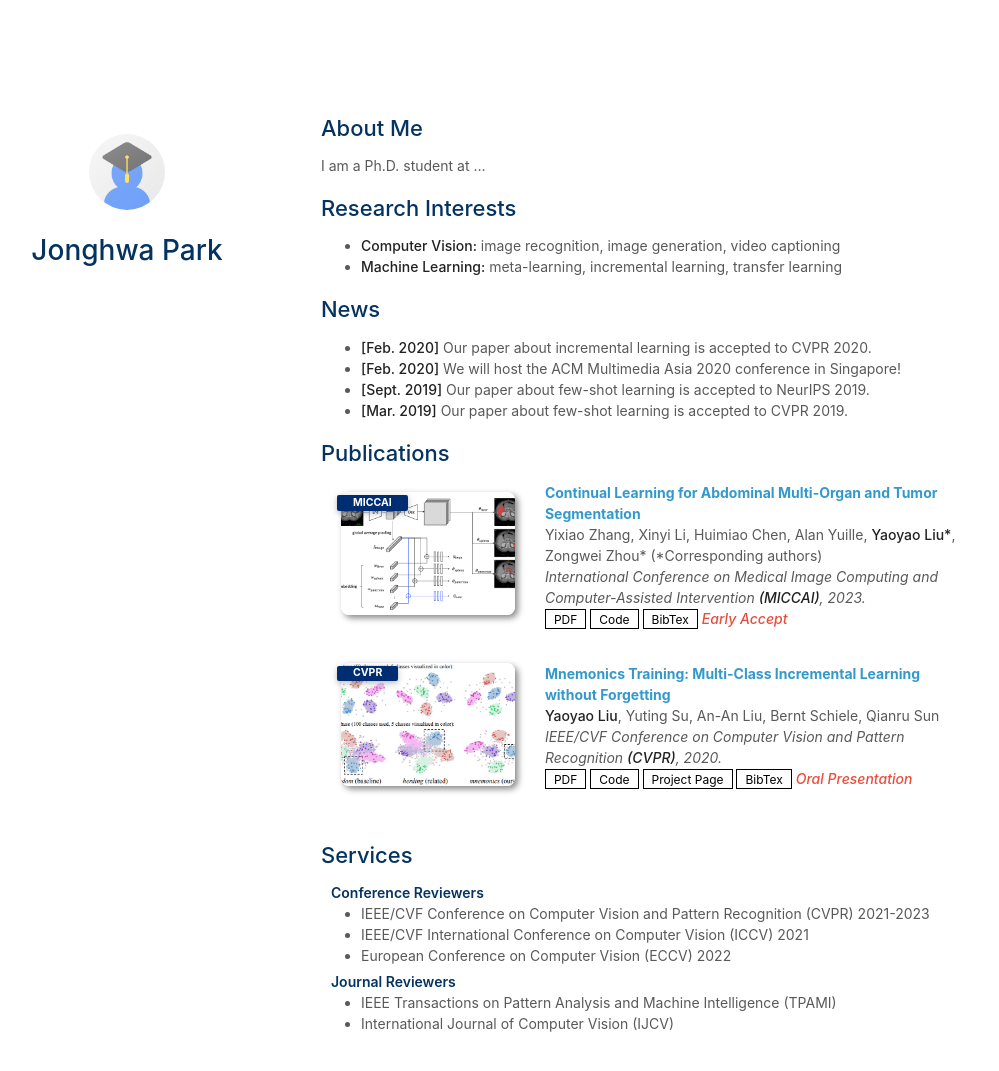
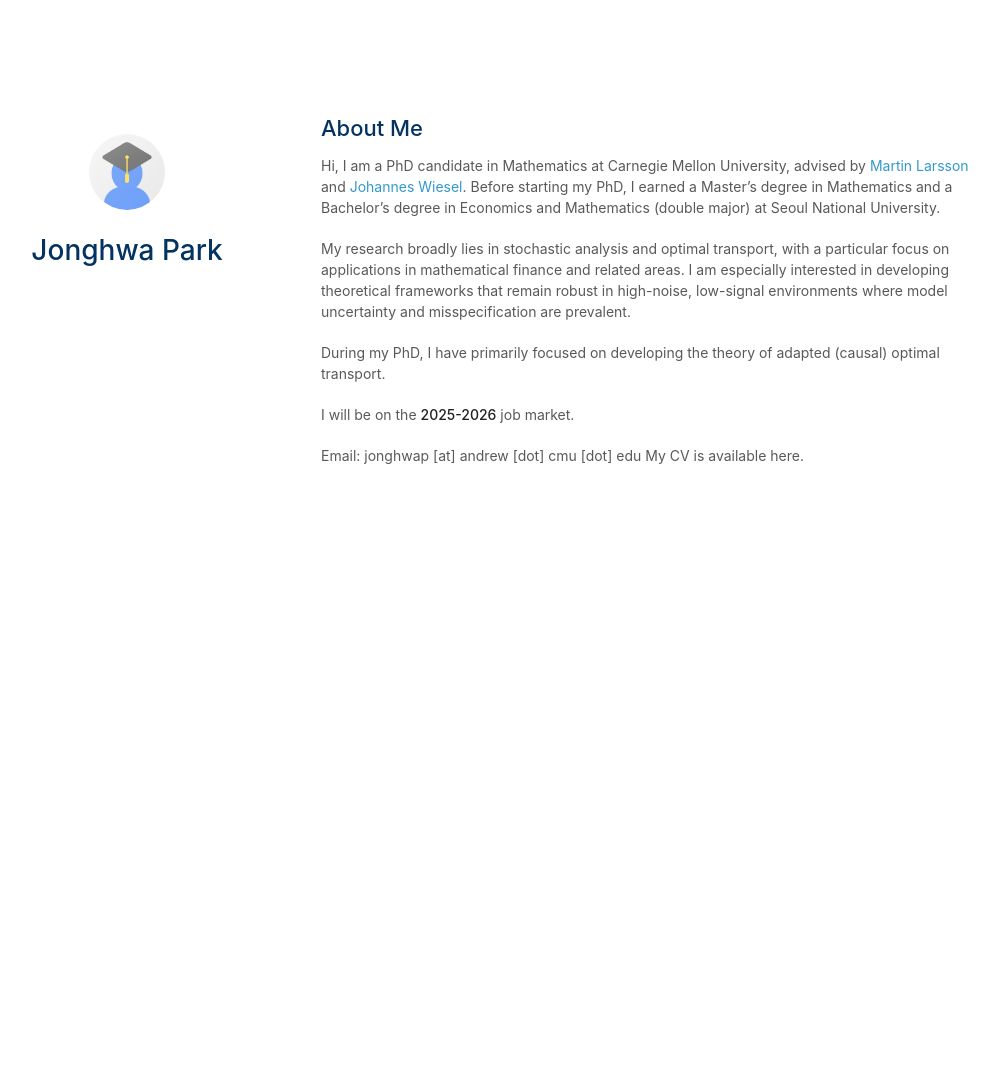
Before and after one commit to Jonghwap/Jonghwap.github.io, a Jekyll site: the page built from index.md, in a window 1280 px wide and 1125 px high. Shown: the top 1071 px of the window, without its empty margins (149-1148 px from the left). Built offline with Jekyll 4.4.1, drawn with Linux system fonts in a browser that asks for light colours; a style sheet for code colours, icons or effects is not loaded; our own code applies the rules of GitHub Pages for plain Markdown files.

Commit message:
Update index.md

```diff
--- a/index.md
+++ b/index.md
@@ -4,20 +4,15 @@ layout: homepage
 
 ## About Me
 
-I am a Ph.D. student at ...
+Hi, I am a PhD candidate in Mathematics at Carnegie Mellon University, advised by [Martin Larsson](https://sites.google.com/view/martin-larsson)  and [Johannes Wiesel](https://sites.google.com/view/johannes-wiesel). Before starting my PhD, I earned a Master’s degree in Mathematics and a Bachelor’s degree in Economics and Mathematics (double major) at Seoul National University.
 
-## Research Interests
 
-- **Computer Vision:** image recognition, image generation, video captioning
-- **Machine Learning:** meta-learning, incremental learning, transfer learning
+My research broadly lies in stochastic analysis and optimal transport, with a particular focus on applications in mathematical finance and related areas. I am especially interested in developing theoretical frameworks that remain robust in high-noise, low-signal environments where model uncertainty and misspecification are prevalent.
 
-## News
 
-- **[Feb. 2020]** Our paper about incremental learning is accepted to CVPR 2020.
-- **[Feb. 2020]** We will host the ACM Multimedia Asia 2020 conference in Singapore!
-- **[Sept. 2019]** Our paper about few-shot learning is accepted to NeurIPS 2019.
-- **[Mar. 2019]** Our paper about few-shot learning is accepted to CVPR 2019.
+During my PhD, I have primarily focused on developing the theory of adapted (causal) optimal transport.
 
-{% include_relative _includes/publications.md %}
+I will be on the **2025-2026** job market.
 
-{% include_relative _includes/services.md %}
+Email: jonghwap [at] andrew [dot] cmu [dot] edu
+My CV is available here.
```
